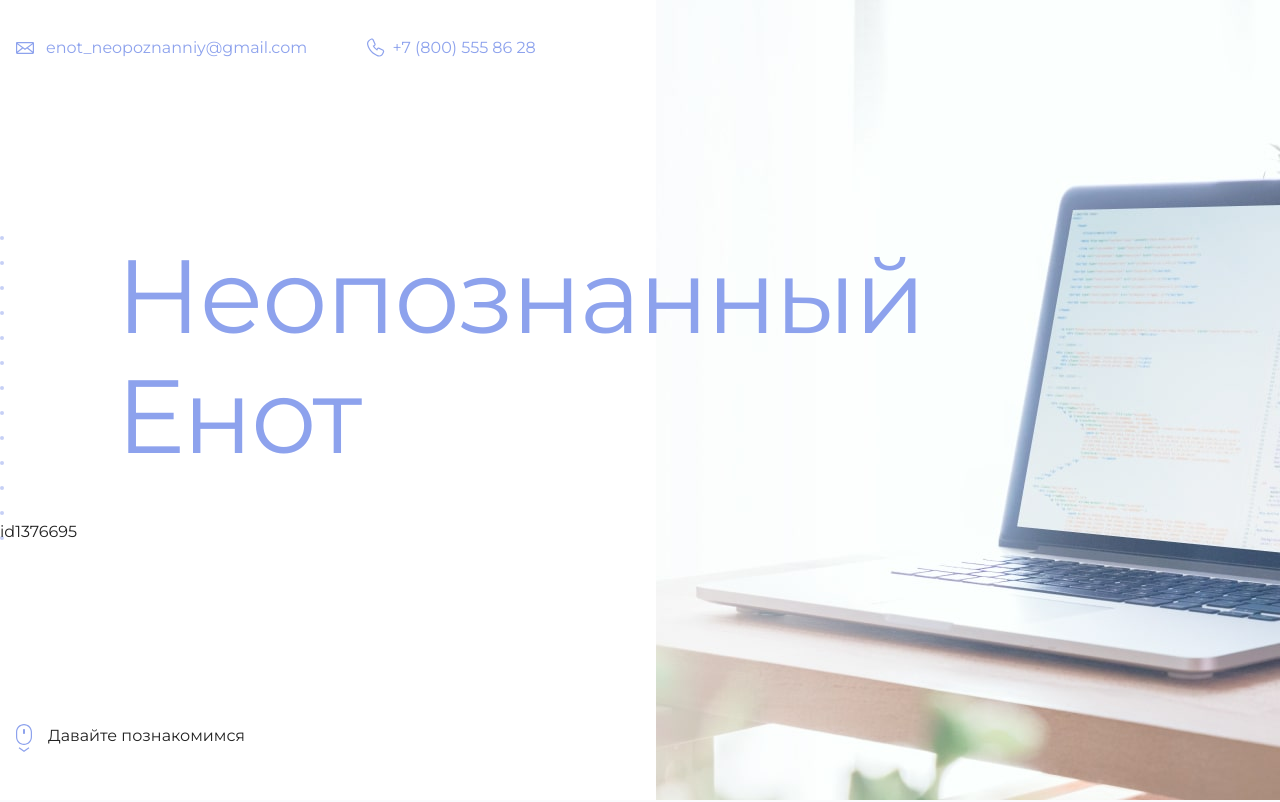
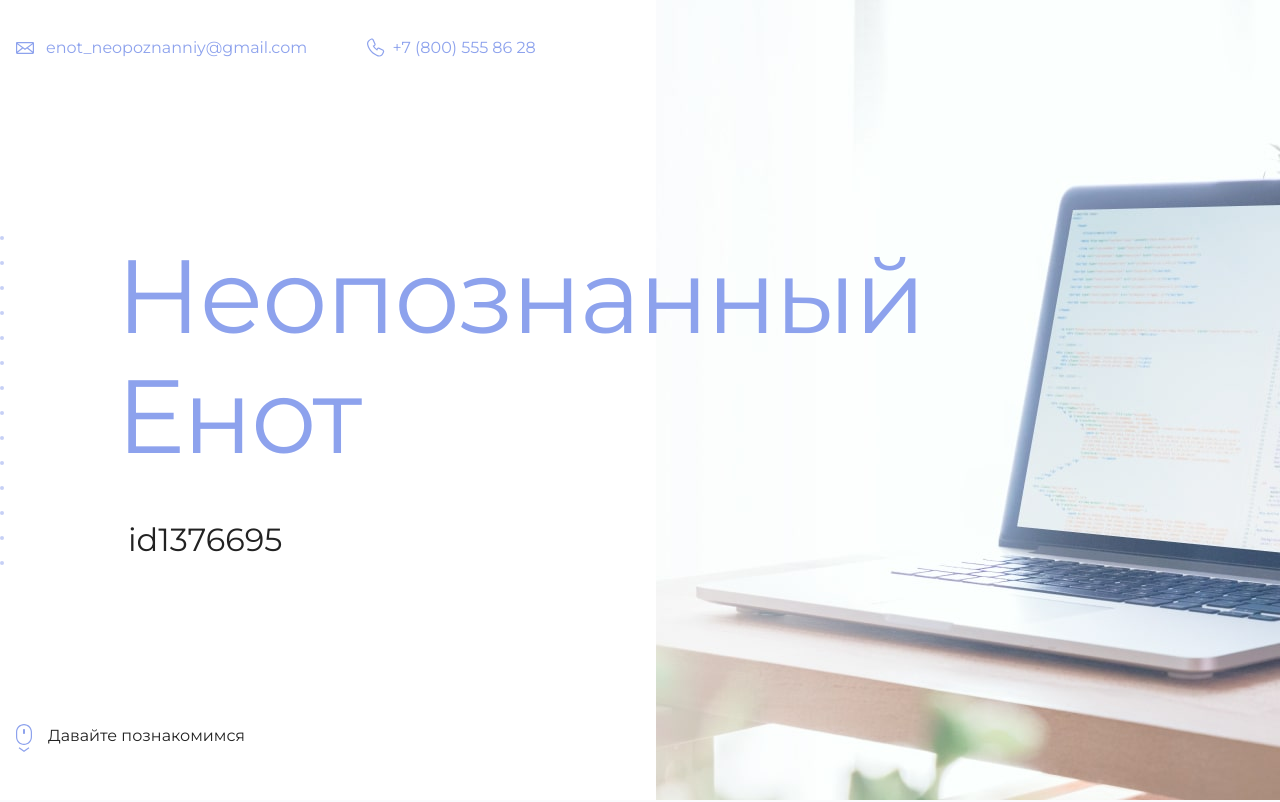
Before and after one commit to weer-inho/my-site, a plain HTML site: page index.html in a window 1280 px wide. Shown: the top 802 px of the page. Drawn offline with Linux system fonts and the light colour scheme.

Commit message:
попытка 121934780219478021342134

```diff
--- a/index.html
+++ b/index.html
@@ -19,7 +19,7 @@
       <section class="hero-image">
         <div class="container">
           <h1 class="heading">Неопознанный Енот</h1>
-          id1376695
+          <p>id1376695</p>
         </div>
       </section>
 
```
